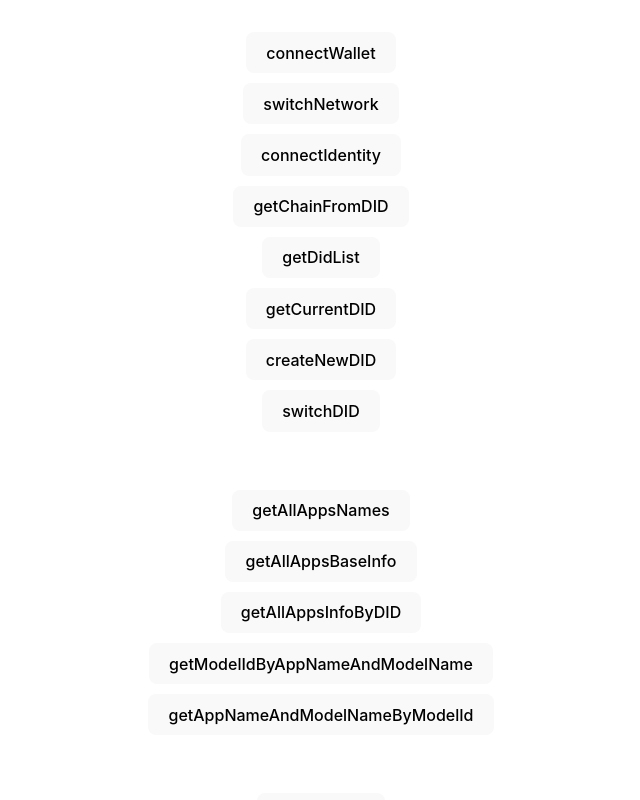
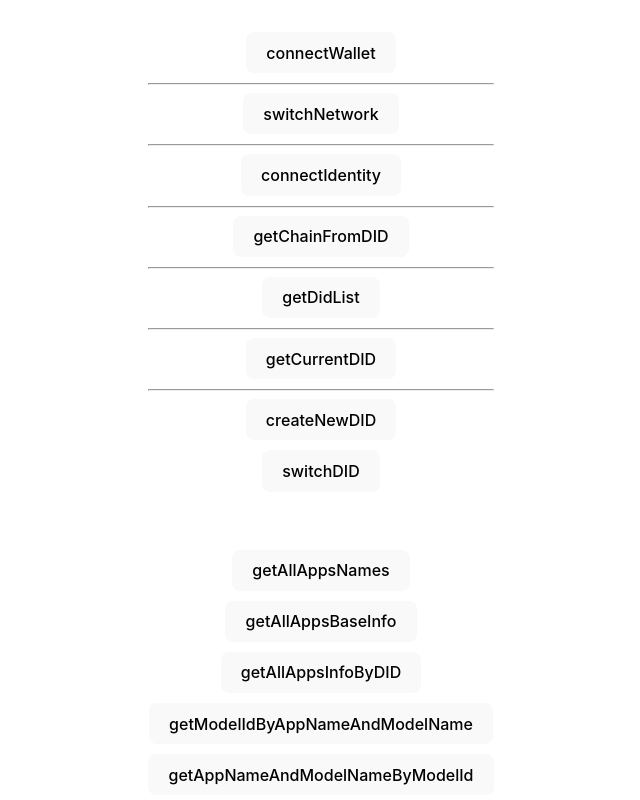
Before and after one commit to dataverse-os/dataverse-connector, a React (Vite) app in the folder demo/: page / in a window 1280 px wide. Shown: the top 800 px of the page, without its empty margins (319-959 px from the left). Built offline with nearby package versions, Linux system fonts and the light colour scheme; what @dataverse/runtime-connector would draw is missing.

Commit message:
chore: update demo

```diff
--- a/demo/src/App.css
+++ b/demo/src/App.css
@@ -44,3 +44,8 @@ button {
   display: block;
   margin: 0 auto 10px;
 }
+
+.blackText {
+  color: black;
+  font-family: Poppins;
+}
--- a/demo/src/App.tsx
+++ b/demo/src/App.tsx
@@ -1,4 +1,3 @@
-import "./App.css";
 import "./App.css";
 import React, { useEffect, useRef, useState } from "react";
 import {
@@ -32,7 +31,10 @@ const modelNames = [ModelNames.post];
 function App() {
   const [address, setAddress] = useState("");
   const [did, setDid] = useState("");
+  const [chain, setChain] = useState<string>("");
   const [newDid, setNewDid] = useState("");
+  const [didList, setDidList] = useState<Array<string>>([]);
+  const [currentDid, setCurrentDid] = useState("");
 
   const [profileStreamObject, setProfileStreamObject] =
     useState<StreamObject>();
@@ -48,7 +50,7 @@ function App() {
         type: CRYPTO_WALLET_TYPE,
       });
       setAddress(address);
-      console.log(address);
+      console.log({ address });
     } catch (error) {
       console.log(error);
     }
@@ -56,7 +58,7 @@ function App() {
 
   const switchNetwork = async () => {
     const res = await runtimeConnector.switchNetwork(137);
-    console.log(res);
+    console.log({ res });
   };
 
   const connectIdentity = async () => {
@@ -67,25 +69,28 @@ function App() {
       appName,
     });
     setDid(did);
-    console.log(did);
+    console.log({ did });
     return did;
   };
 
   const getCurrentDID = async () => {
     const res = await runtimeConnector.getCurrentDID();
     console.log(res);
+    setCurrentDid(res);
   };
 
   const getChainFromDID = async () => {
     const chain = await runtimeConnector.getChainFromDID(
       "did:pkh:eip155:137:0x3c6216caE32FF6691C55cb691766220Fd3f55555"
     );
-    console.log(chain);
+    console.log({ chain });
+    setChain(chain);
   };
 
   const getDIDList = async () => {
-    const res = await runtimeConnector.getDIDList();
-    console.log(res);
+    const didList = await runtimeConnector.getDIDList();
+    console.log({ didList });
+    setDidList(didList);
   };
 
   const createNewDID = async () => {
@@ -520,67 +525,6 @@ function App() {
     });
     console.log({ folders });
     return folders;
-    // await Promise.all(
-    //   Object.values(folders).map((folder) => {
-    //     return Promise.all(
-    //       Object.values(folder.mirrors as Mirrors).map(async (mirror) => {
-    //         if (
-    //           !(mirror.mirrorFile.contentType! in IndexFileContentType) &&
-    //           (mirror.mirrorFile.fileKey ||
-    //             (mirror.mirrorFile.encryptedSymmetricKey &&
-    //               mirror.mirrorFile.decryptionConditions &&
-    //               mirror.mirrorFile.decryptionConditionsType))
-    //         ) {
-    //           try {
-    //             const content = await decryptWithLit({
-    //               encryptedContent: mirror.mirrorFile.content.content,
-    //               ...(mirror.mirrorFile.fileKey
-    //                 ? { symmetricKeyInBase16Format: mirror.mirrorFile.fileKey }
-    //                 : {
-    //                     encryptedSymmetricKey:
-    //                       mirror.mirrorFile.encryptedSymmetricKey,
-    //                   }),
-    //             });
-    //             mirror.mirrorFile.content.content = content;
-    //             return mirror;
-    //           } catch (error) {
-    //             console.log(error);
-    //           }
-    //         }
-    //       })
-    //     );
-    //   })
-    // );
-
-    // let sortedFoldersMirrors = {} as Record<string, Mirror[]>;
-
-    // Object.values(folders).forEach((folder) => {
-    //   const sortedMirrors = Object.values(folder.mirrors as Mirrors).sort(
-    //     (mirrorA, mirrorB) =>
-    //       Date.parse(mirrorB.mirrorFile.updatedAt!) -
-    //       Date.parse(mirrorA.mirrorFile.updatedAt!)
-    //   );
-    //   sortedFoldersMirrors[folder.folderId] = sortedMirrors;
-    // });
-
-    // const sortedFolders = Object.values(folders).sort(
-    //   (folderA, folderB) =>
-    //     Date.parse(folderB.updatedAt) - Date.parse(folderA.updatedAt)
-    // );
-
-    // const folderId = sortedFolders[0]?.folderId;
-
-    // setFolders(folders);
-
-    // setFolderId(folderId);
-
-    // setMirrorFile(sortedFoldersMirrors[folderId]?.[0]?.mirrorFile);
-
-    // console.log(folders);
-
-    // console.log(folderId);
-
-    // console.log(sortedFoldersMirrors[folderId]?.[0]?.mirrorFile);
   };
 
   const createFolder = async () => {
@@ -758,11 +702,26 @@ function App() {
   return (
     <div className="App">
       <button onClick={connectWallet}>connectWallet</button>
+      <div className="blackText">{address}</div>
+      <hr />
       <button onClick={switchNetwork}>switchNetwork</button>
+      <hr />
       <button onClick={connectIdentity}>connectIdentity</button>
+      <div className="blackText">{did}</div>
+      <hr />
       <button onClick={getChainFromDID}>getChainFromDID</button>
+      <div className="blackText">{chain}</div>
+      <hr />
       <button onClick={getDIDList}>getDidList</button>
+      {didList.map((did) => (
+        <div className="blackText" key={did}>
+          {did}
+        </div>
+      ))}
+      <hr />
       <button onClick={getCurrentDID}>getCurrentDID</button>
+      <div className="blackText">{currentDid}</div>
+      <hr />
       <button onClick={createNewDID}>createNewDID</button>
       <button onClick={switchDID}>switchDID</button>
       <br />
--- a/demo/src/index.css
+++ b/demo/src/index.css
@@ -6,7 +6,7 @@
 
   color-scheme: light dark;
   color: rgba(255, 255, 255, 0.87);
-  background-color: #242424;
+  background-color: #fff;
 
   font-synthesis: none;
   text-rendering: optimizeLegibility;
```
